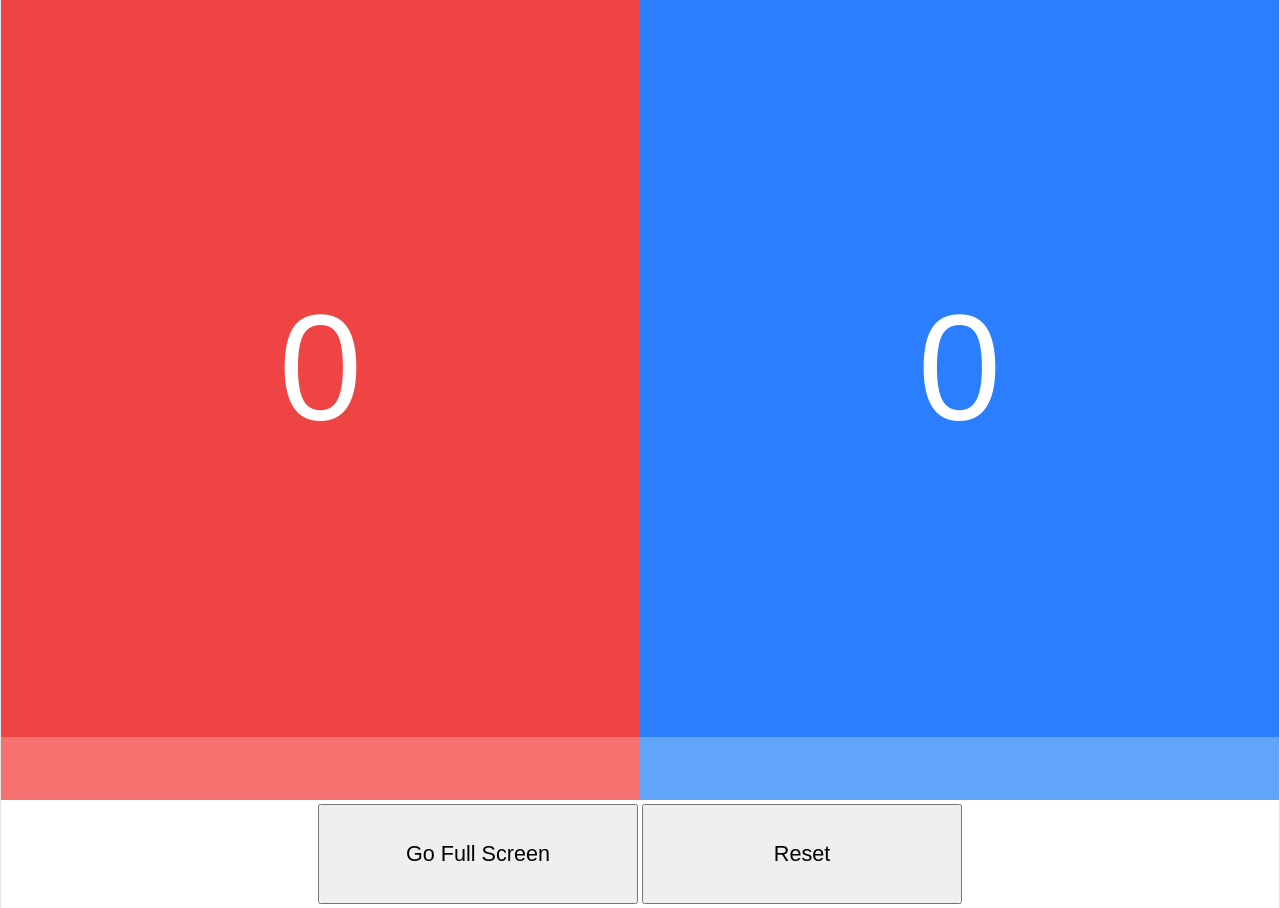
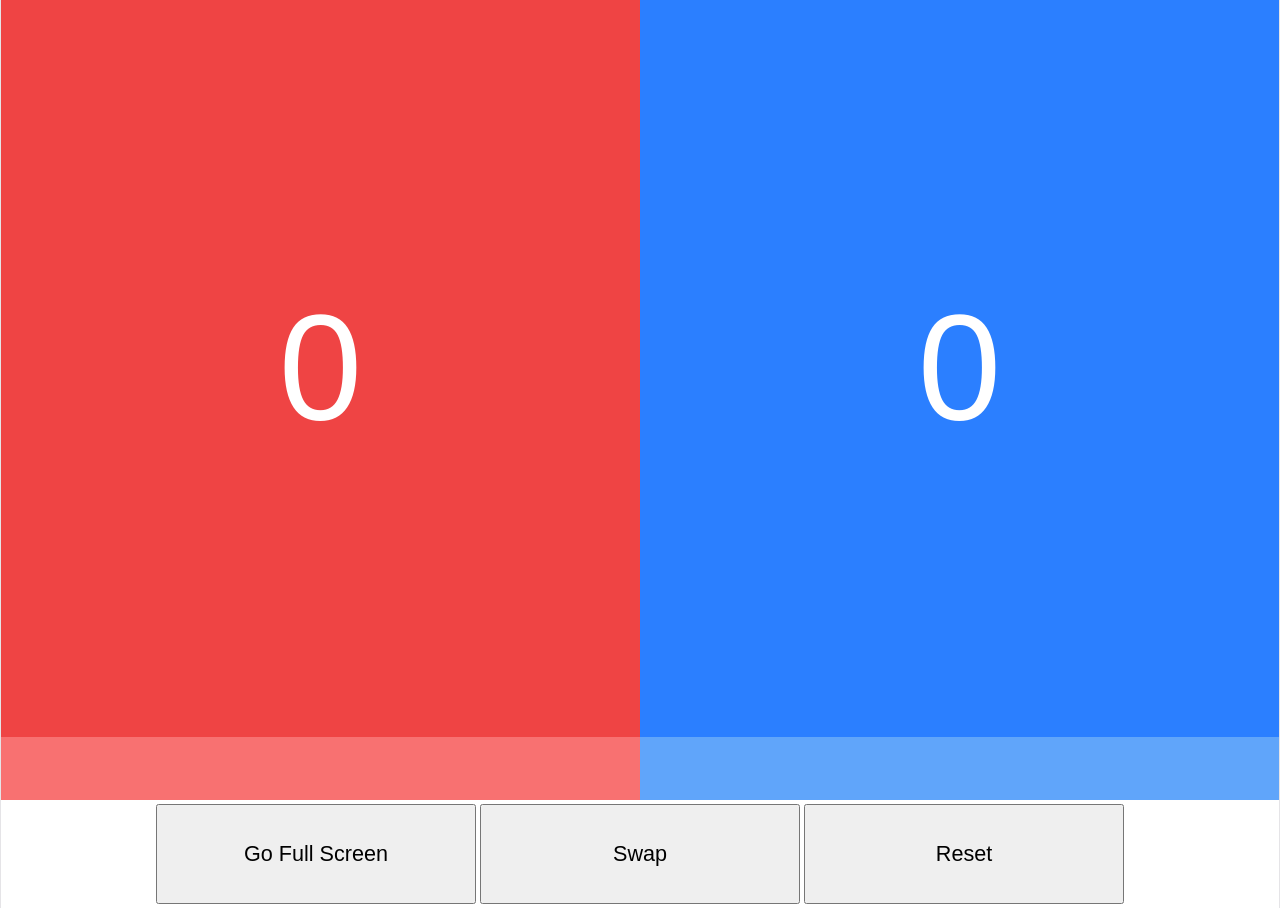
Before and after one commit to mrdude8391/scoreboard, a React (Vite) app: page / in a window 1280 px wide. Built offline with nearby package versions, Linux system fonts and the light colour scheme.

Commit message:
add swap score feature

```diff
--- a/src/App.tsx
+++ b/src/App.tsx
@@ -26,6 +26,12 @@ function App() {
     setBlueScore(0);
   };
 
+  const handleSwap = () => {
+    const swap = redScore;
+    setRedScore(blueScore);
+    setBlueScore(swap);
+  };
+
   return (
     <>
       <main>
@@ -50,6 +56,7 @@ function App() {
       </main>
       <footer>
         <FullscreenButton></FullscreenButton>
+        <button onClick={handleSwap}>Swap</button>
         <button onClick={resetScores}>Reset</button>
       </footer>
     </>
```
